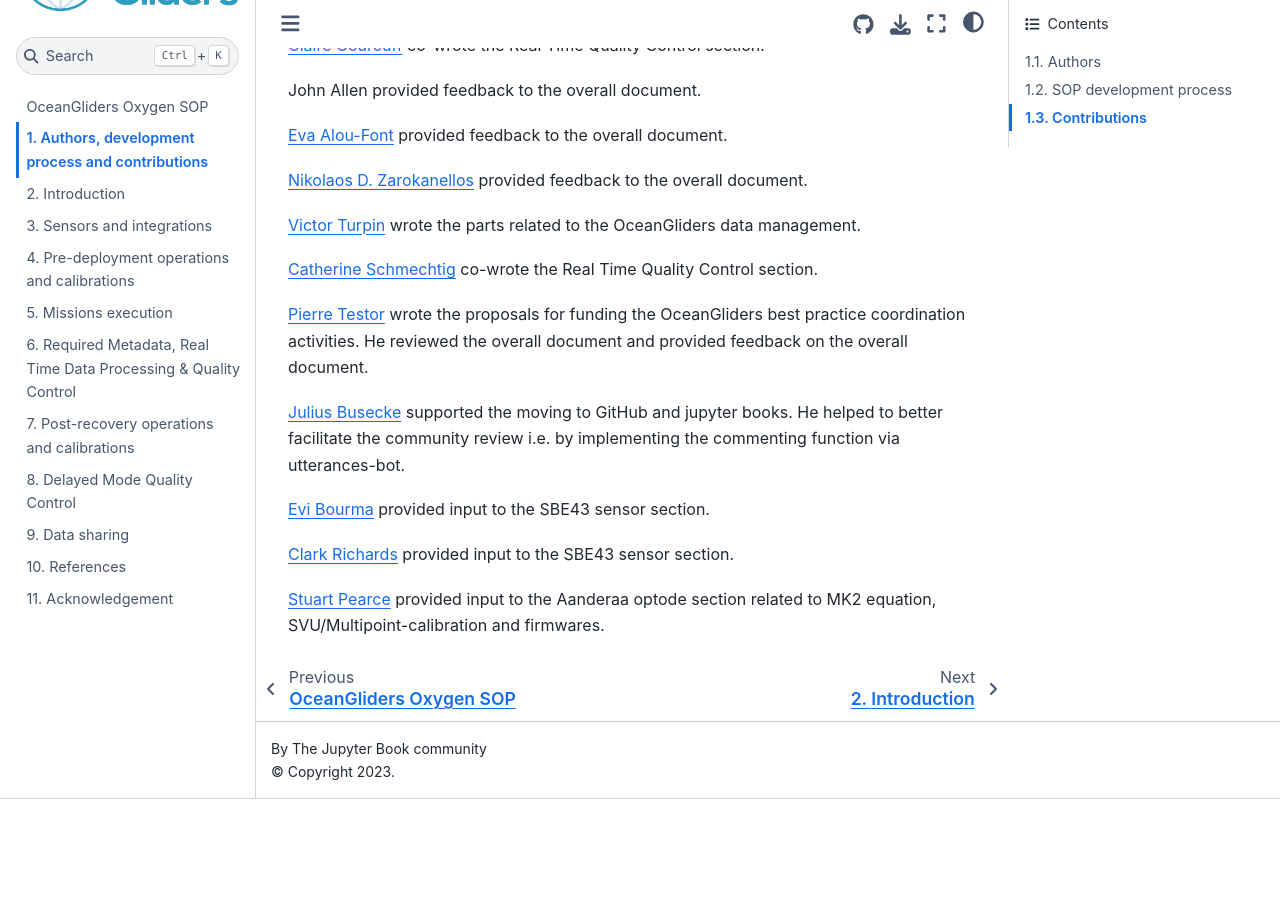
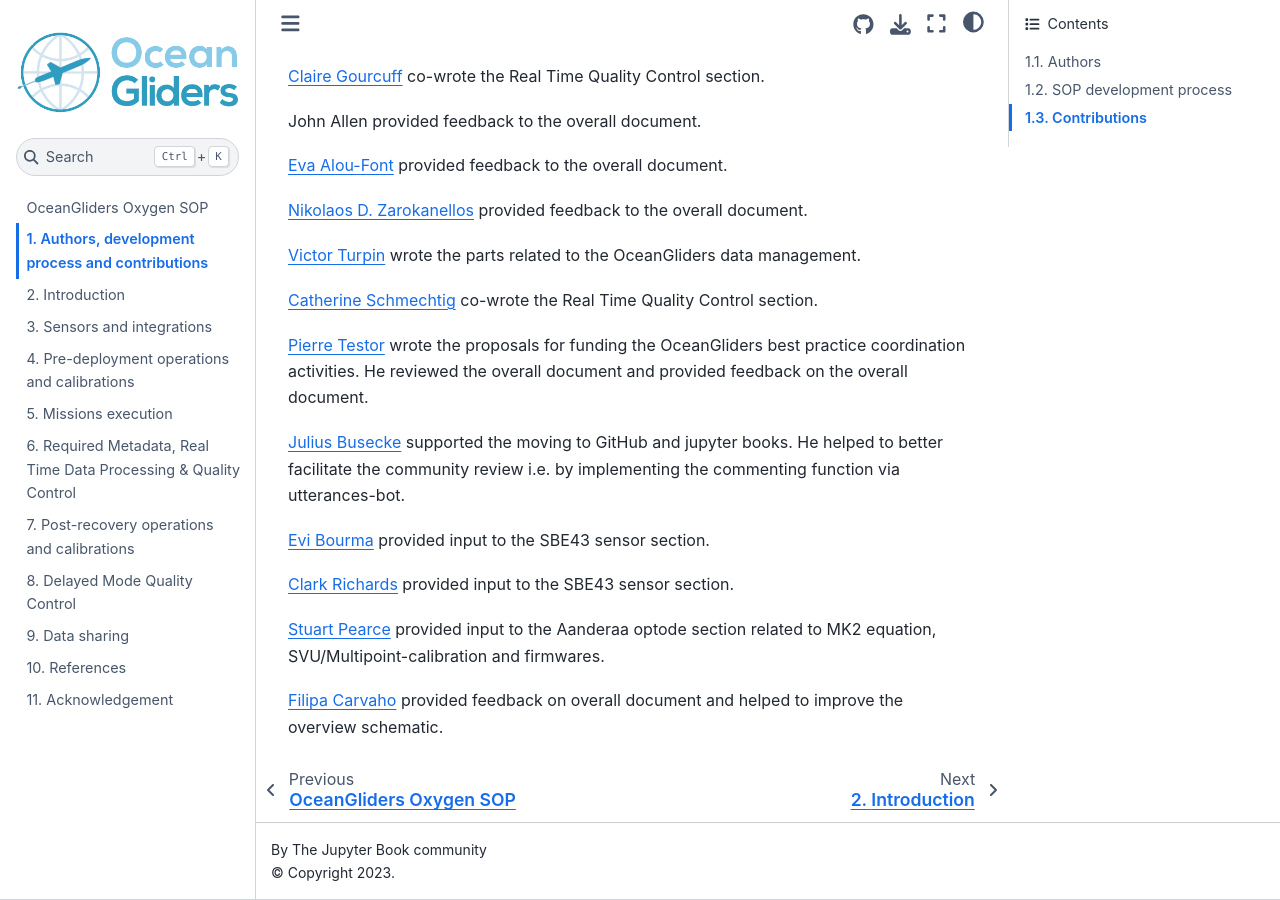
Before and after one commit to OceanGlidersCommunity/Oxygen_SOP, a Jupyter Book: the page built from sections/authors_SOP_development_process.md, in a window 1280 px wide and 900 px high, scrolled down 3528 px. Built offline with Jupyter Book 1.0.4 settings and Sphinx 7.4.7 and the Sphinx Book theme 1.1.4, drawn with Linux system fonts in a browser that asks for light colours; before the commit the page ends 4327 px from its top, so only the background shows below that; some of the changed text lies outside the part shown.

Commit message:
add Filipa Carvaho as co-author
@pipa85 is this fine for you?

```diff
--- a/sections/authors_SOP_development_process.md
+++ b/sections/authors_SOP_development_process.md
@@ -24,6 +24,7 @@
   2. [Evi Bourma](https://github.com/evibourma), *Hellenic Centre for Marine Research (HCMR)/Institute of Oceanography, Athens, Greece*
   1. [Clark Richards](https://github.com/richardsc), *Fisheries and Oceans Canada, Bedford Institute of Oceanography, Halifax, Canada*
   1. [Stuart Pearce](https://github.com/s-pearce), *Ocean Observatories Initiative, Endurance Array, Oregon State University, Oregon, USA*
+  1. [Filipa Carvaho](https://github.com/pipa85), *National Oceanography Centre, Southampton, UK*
 
 ## SOP development process
 
@@ -40,7 +41,7 @@ Additional authors joined: [Bastien Y. Queste](https://github.com/bastienqueste)
 
 6) At the moment: 4 months community review on GitHub until 31 January 2022.
 
-7) Additional authors joined on GitHub during the community review: [Evi Bourma](https://github.com/evibourma), [Clark Richards](https://github.com/richardsc), [Stuart Pearce](https://github.com/s-pearce)
+7) Additional authors joined on GitHub during the community review: [Evi Bourma](https://github.com/evibourma), [Clark Richards](https://github.com/richardsc), [Stuart Pearce](https://github.com/s-pearce), [Filipa Carvaho](https://github.com/pipa85).
 
 ## Contributions
 
@@ -119,3 +120,5 @@ He reviewed the overall document and provided feedback on the overall document.
 [Clark Richards](https://github.com/richardsc) provided input to the SBE43 sensor section.
 
 [Stuart Pearce](https://github.com/s-pearce) provided input to the Aanderaa optode section related to MK2 equation, SVU/Multipoint-calibration and firmwares.
+
+[Filipa Carvaho](https://github.com/pipa85) provided feedback on overall document and helped to improve the overview schematic.
```
